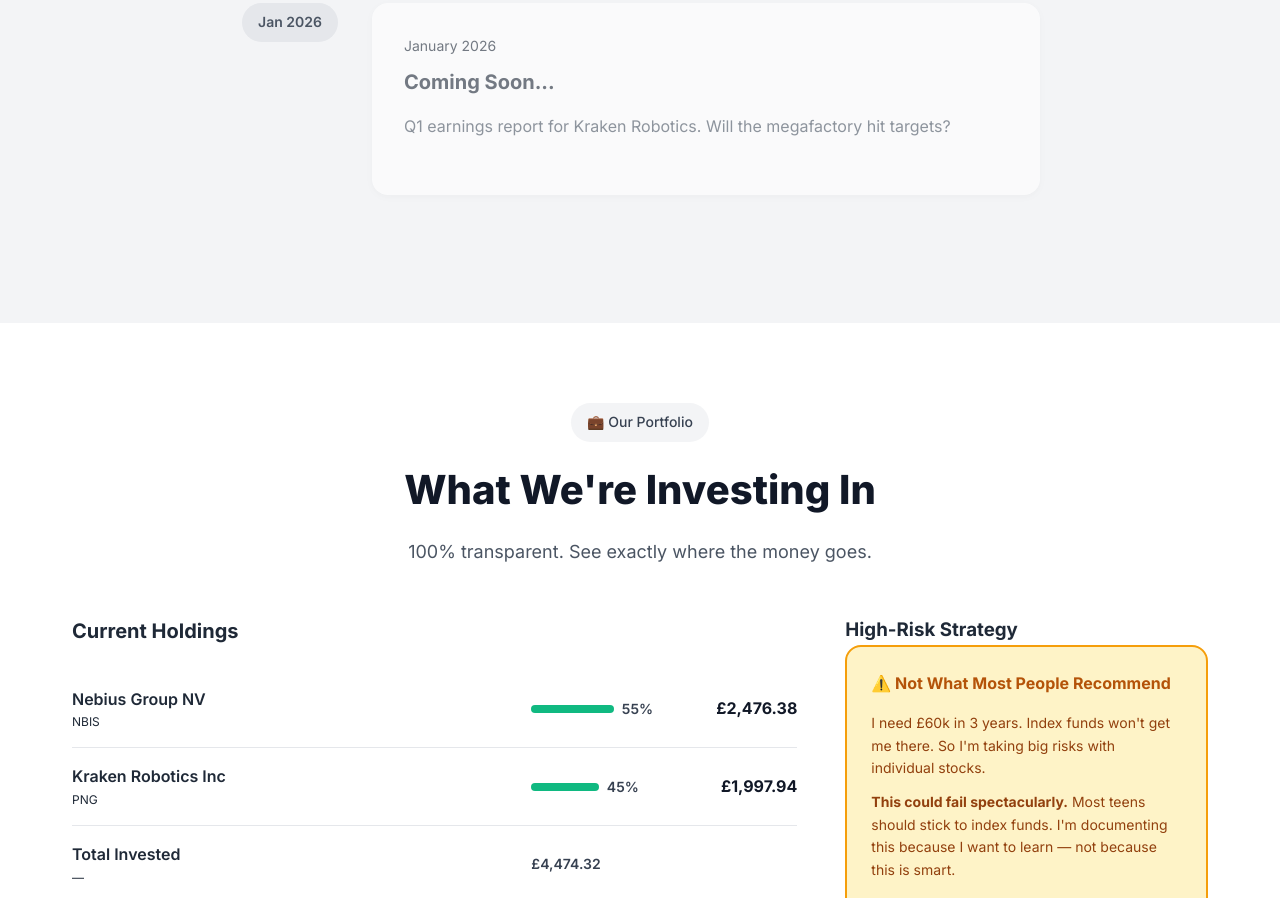
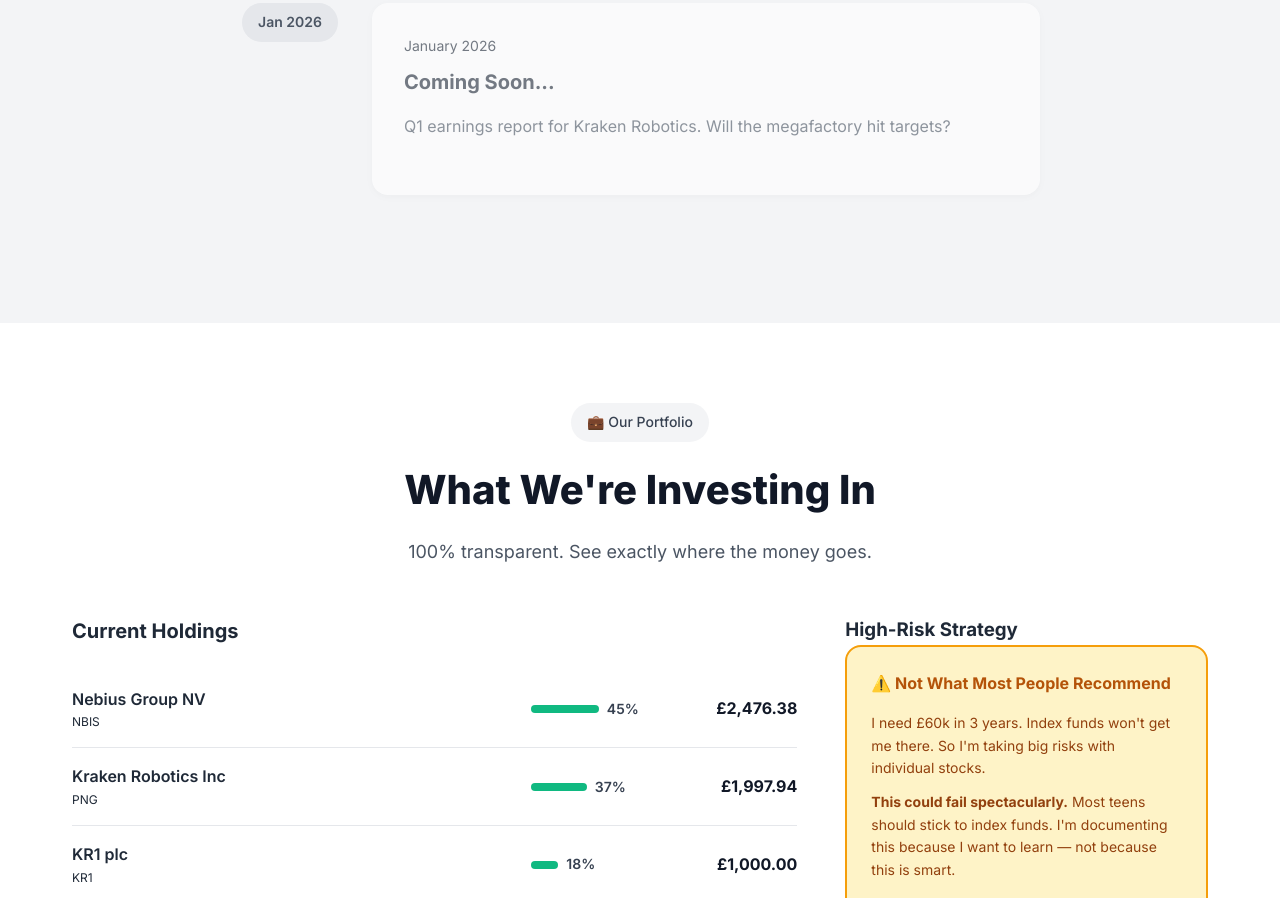
Before and after one commit to izaimza0-topbruv/imzainvest, a website: page index.html in a window 1280 px wide. Shown: the part 1902-2800 px from the top of the page. Drawn offline with Linux system fonts and the light colour scheme.

Commit message:
Add KR1 back + Nebius: 3 holdings, £5,474 total invested

```diff
--- a/index.html
+++ b/index.html
@@ -79,7 +79,7 @@
 <body>
     <!-- Announcement Bar -->
     <div class="announcement-bar">
-        <span>🌱 Portfolio: £4,474.32 invested | PNG 549 units | NBIS 34 units | <a href="blog/why-im-betting-on-underwater-robots.html">Read thesis →</a></span>
+        <span>🌱 Portfolio: £5,474 invested | NBIS 34 units | PNG 549 units | KR1 4,141 units | <a href="blog/why-im-betting-on-underwater-robots.html">Read thesis →</a></span>
     </div>
 
     <!-- Navigation -->
@@ -269,8 +269,8 @@
                             <span class="holding-ticker">NBIS</span>
                         </div>
                         <div class="holding-allocation">
-                            <div class="allocation-bar" style="width: 55%;"></div>
-                            <span class="allocation-percent">55%</span>
+                            <div class="allocation-bar" style="width: 45%;"></div>
+                            <span class="allocation-percent">45%</span>
                         </div>
                         <div class="holding-value">£2,476.38</div>
                     </div>
@@ -280,10 +280,21 @@
                             <span class="holding-ticker">PNG</span>
                         </div>
                         <div class="holding-allocation">
-                            <div class="allocation-bar" style="width: 45%;"></div>
-                            <span class="allocation-percent">45%</span>
+                            <div class="allocation-bar" style="width: 37%;"></div>
+                            <span class="allocation-percent">37%</span>
                         </div>
                         <div class="holding-value">£1,997.94</div>
+                    </div>
+                    <div class="holding">
+                        <div class="holding-info">
+                            <span class="holding-name">KR1 plc</span>
+                            <span class="holding-ticker">KR1</span>
+                        </div>
+                        <div class="holding-allocation">
+                            <div class="allocation-bar" style="width: 18%;"></div>
+                            <span class="allocation-percent">18%</span>
+                        </div>
+                        <div class="holding-value">£1,000.00</div>
                     </div>
                     <div class="holding cash-row">
                         <div class="holding-info">
@@ -291,7 +302,7 @@
                             <span class="holding-ticker">—</span>
                         </div>
                         <div class="holding-allocation">
-                            <span class="allocation-percent tiny">£4,474.32</span>
+                            <span class="allocation-percent tiny">£5,474.32</span>
                         </div>
                     </div>
                 </div>
```
